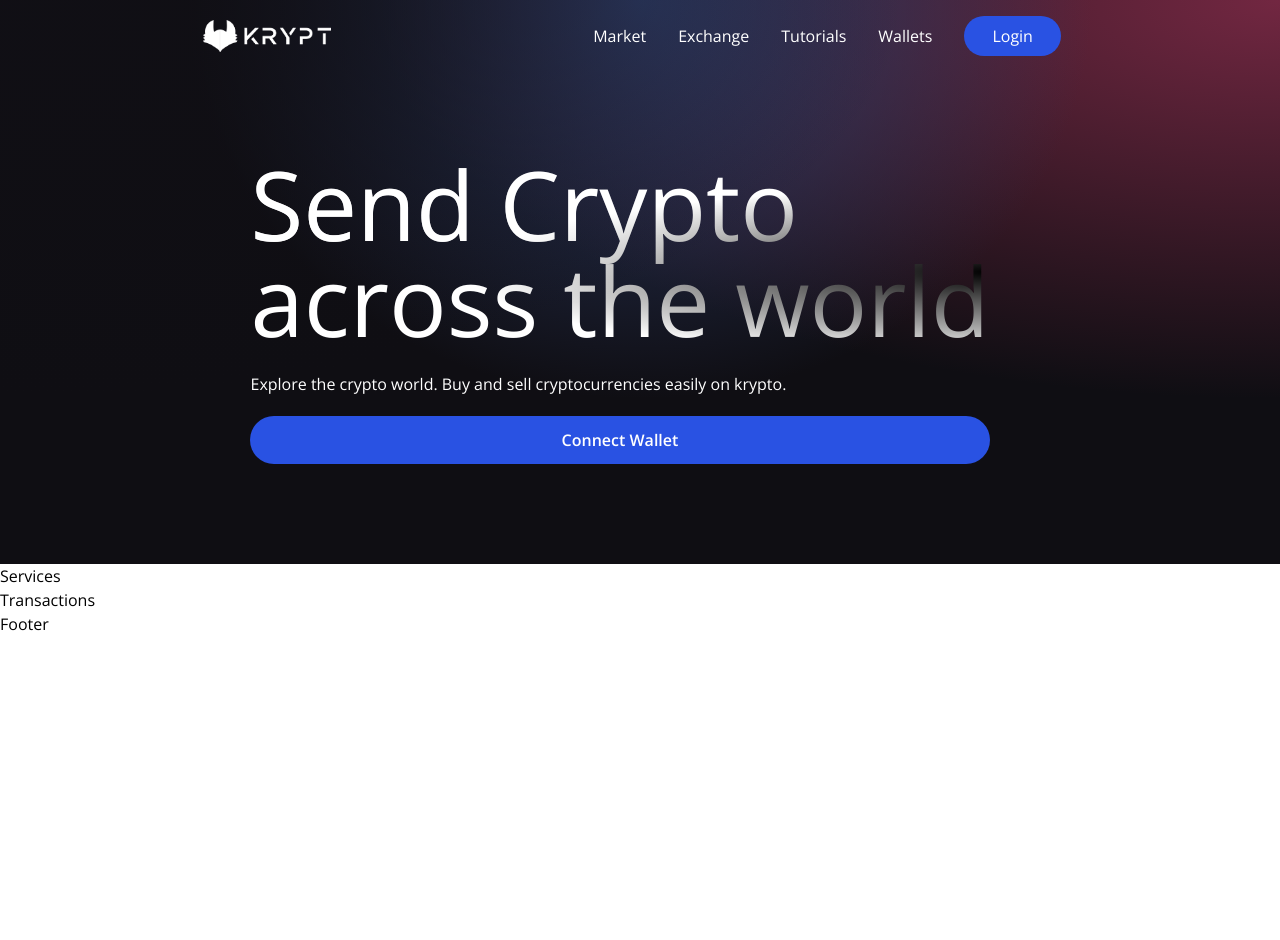
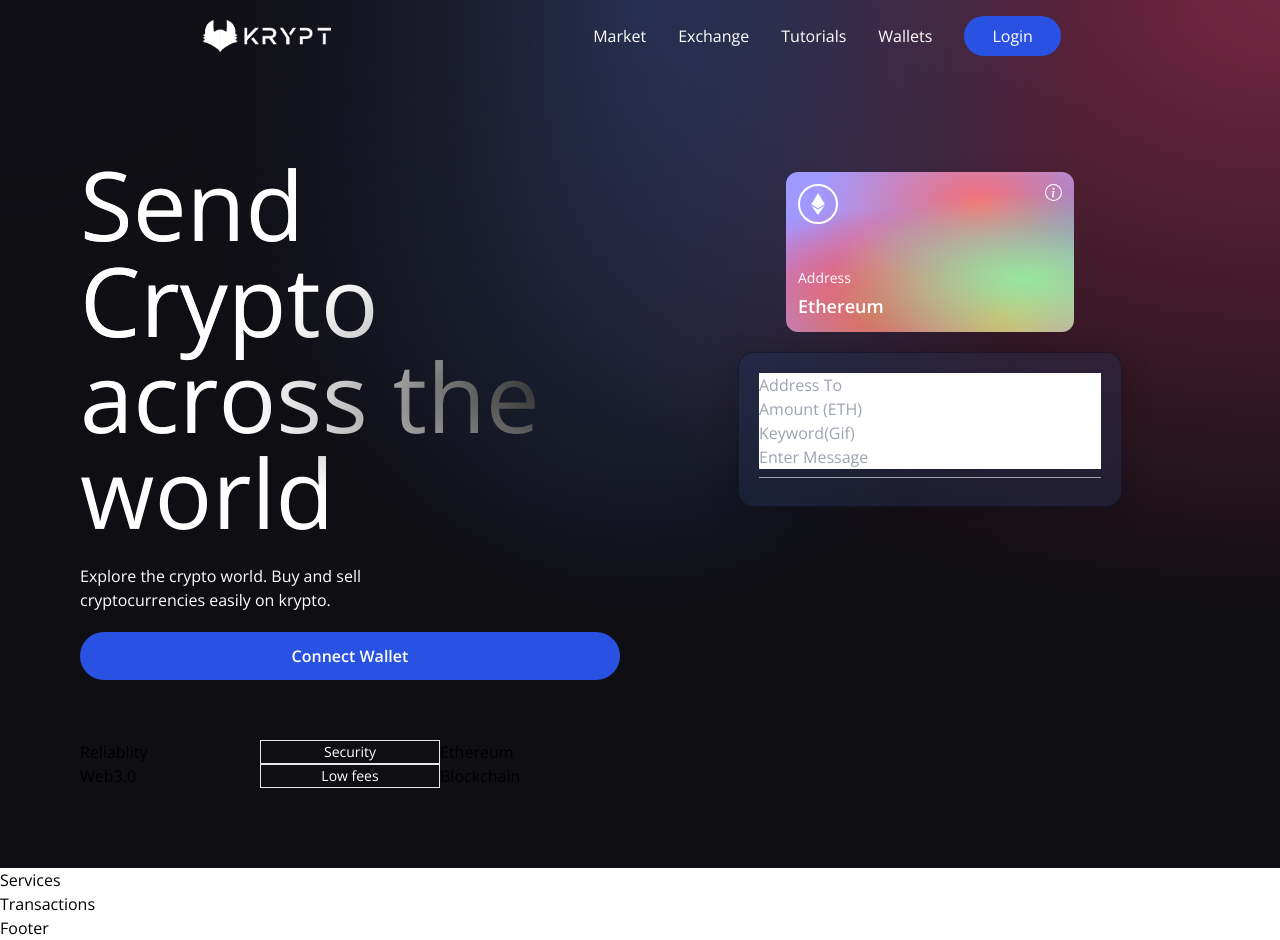
Before and after one commit to veektrie/Web3.0--Eth-Wallet-App, a React (Vite) app in the folder client/: page / in a window 1280 px wide. Before the commit the page ends 800 px from the top, so only its background shows below. Built offline with nearby package versions, Linux system fonts and the light colour scheme.

Commit message:
ethereum card created

```diff
--- a/client/src/components/Welcome.jsx
+++ b/client/src/components/Welcome.jsx
@@ -3,6 +3,20 @@ import { SiEthereum } from "react-icons/si";
 import { BsInfoCircle } from "react-icons/bs";
 
 import { Loader } from "./";
+
+const commonStyles =
+  'const commonStyles = "min-h-[70px] sm:px-0 px-2 sm:min-w-[120px] flex justify-center items-center border-[0.5px] border-white-400 text-sm font-light text-white';
+
+const Input = ({ placeholder, name, type, value, handleChange }) => (
+  <input
+    placeholder={placeholder}
+    type={type}
+    step="0.0001"
+    value={value}
+    onChange={(e) => handleChange(e, name)}
+    className="my-2 w-full rounded-sm p-2 outline-none bg-transparent text-white border-none text-sm white-glassmorphism"
+  />
+);
 
 const Welcome = () => {
   const connectWallet = () => {};
@@ -24,6 +38,59 @@ const Welcome = () => {
           >
             <p className="text-white text-base font-semibold">Connect Wallet</p>
           </button>
+          <div className="grid sm:grid-cols-3 grid-cols-2 w-full mt-10">
+            <div className={"rounded-tl 4xl ${commonStyles}"}>Reliablity</div>
+            <div className={commonStyles}>Security</div>
+            <div className={"rounded-tr 4xl ${commonStyles}"}>Ethereum</div>
+            <div className={"rounded-bl 4xl ${commonStyles}"}>Web3.0</div>
+            <div className={commonStyles}>Low fees</div>
+            <div className={"rounded-br 4xl ${commonStyles}"}>Blockchain</div>
+          </div>
+        </div>
+        <div className="flex flex-col flex-1 items-center justify-start w-full md:mt-0 mt-10">
+          <div className="p-3 justify-end items-start flex-col rounded-xl h-40 sm:w-72 w-full my-5 eth-card white-glassmorpism">
+            <div className="flex justify-between flex-col w-full h-full">
+              <div className="flex justify-between items-start">
+                <div className="w-10 h-10 rounded-full border-2 border-white flex justify-center items-center">
+                  <SiEthereum fontSize={22} color="#fff" />
+                </div>
+                <BsInfoCircle fontSize={17} color="#fff" />
+              </div>
+              <div>
+                <p className="text-white font-light text-sm">Address</p>
+                <p className="text-white font-semibold text-lg mt-1">
+                  Ethereum
+                </p>
+              </div>
+            </div>
+          </div>
+          <div className="p-5 sm:w-96 w-full flex flex-col justify-start items-align blue-glassmorphism">
+            <input
+              placeholder="Address To"
+              name="addressTo"
+              type="text"
+              handleChange={() => {}}
+            />
+            <input
+              placeholder="Amount (ETH)"
+              name="amount"
+              type="number"
+              handleChange={() => {}}
+            />
+            <input
+              placeholder="Keyword(Gif)"
+              name="keyword"
+              type="text"
+              handleChange={() => {}}
+            />
+            <input
+              placeholder="Enter Message"
+              name="message"
+              type="text"
+              handleChange={() => {}}
+            />
+            <div className="h-[1px] w-full bg-gray-400 my-2" />
+          </div>
         </div>
       </div>
     </div>
```
